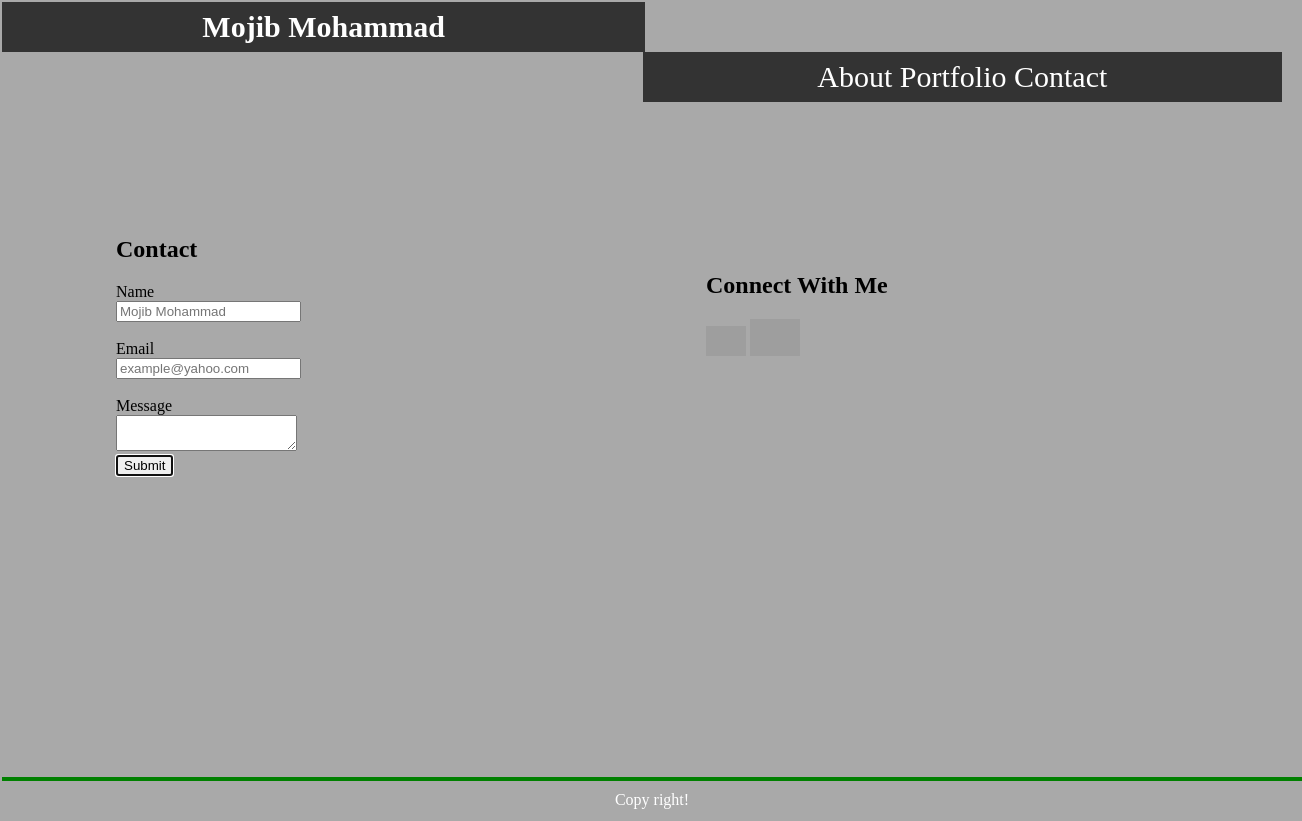
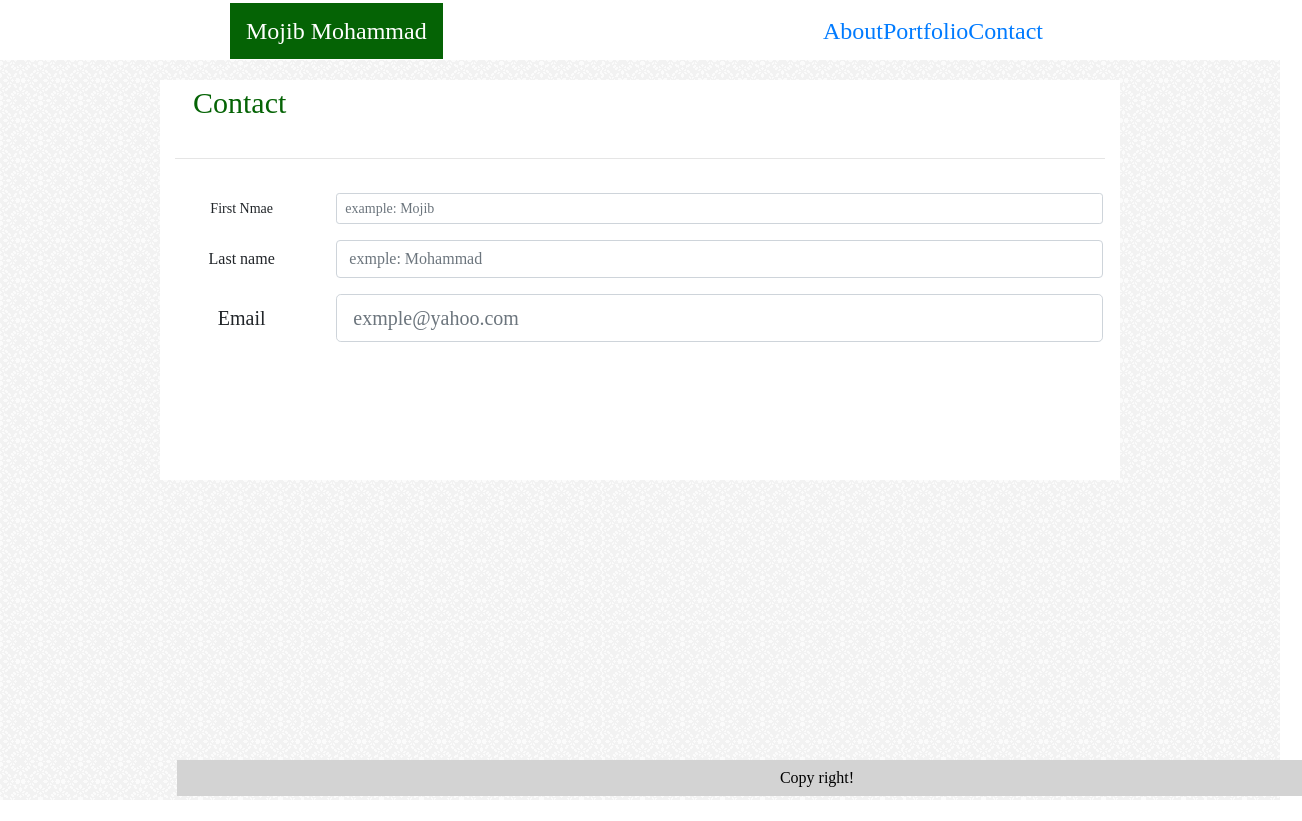
Before and after one commit to mojib2014/mojib2014.github.io, a plain HTML site: page contact.html in a window 1280 px wide. Shown: the whole page, 1302 px wide, since content can reach past the window. After the commit the page ends 800 px from the top, so only its background shows below. Drawn offline with nearby package versions, Linux system fonts and the light colour scheme; files that its build step writes are made by us from their sources; grey boxes are pictures that could not be loaded.

Commit message:
initial commits

```diff
--- /dev/null
+++ b/assets/css/reset.css
@@ -0,0 +1,48 @@
+/* http://meyerweb.com/eric/tools/css/reset/
+   v2.0 | 20110126
+   License: none (public domain)
+*/
+
+html, body, div, span, applet, object, iframe,
+h1, h2, h3, h4, h5, h6, p, blockquote, pre,
+a, abbr, acronym, address, big, cite, code,
+del, dfn, em, img, ins, kbd, q, s, samp,
+small, strike, strong, sub, sup, tt, var,
+b, u, i, center,
+dl, dt, dd, ol, ul, li,
+fieldset, form, label, legend,
+table, caption, tbody, tfoot, thead, tr, th, td,
+article, aside, canvas, details, embed,
+figure, figcaption, footer, header, hgroup,
+menu, nav, output, ruby, section, summary,
+time, mark, audio, video {
+	margin: 0;
+	padding: 0;
+	border: 0;
+	font-size: 100%;
+	font: inherit;
+	vertical-align: baseline;
+}
+/* HTML5 display-role reset for older browsers */
+article, aside, details, figcaption, figure,
+footer, header, hgroup, menu, nav, section {
+	display: block;
+}
+body {
+	line-height: 1;
+}
+ol, ul {
+	list-style: none;
+}
+blockquote, q {
+	quotes: none;
+}
+blockquote:before, blockquote:after,
+q:before, q:after {
+	content: '';
+	content: none;
+}
+table {
+	border-collapse: collapse;
+	border-spacing: 0;
+}
--- /dev/null
+++ b/assets/css/style.css
@@ -0,0 +1,100 @@
+body {
+    background: url("../images/light_grey.png");
+    /* margin: 0 auto; */
+    width: 100%;
+    font-family: arial, 'helvetica neue', helvetica, sans-serif;
+
+}
+.navigation-container {
+    width: 100%;
+    padding: 30px;
+    font-size: 24px;
+    margin-bottom: 20px;
+    background: white;
+}
+.header {
+    position: fixed;
+    left: 230px;
+    top: 3px;
+    background: rgb(5, 99, 5);
+    color: white;
+    padding: 16px;
+}
+
+.navbar {
+    position: fixed;
+    right: 221px;
+    top: 3px;
+    text-decoration-style: none;
+    padding: 16px;
+}
+a:hover {
+    color: green;
+}
+
+a:focus {
+    color: purple;
+}
+a:active {
+    color: red;
+}
+.container {
+    width: 960px;
+    margin: 0 auto;
+    height: 400px;
+    background: white;
+
+}
+.about-me {
+    font-size: 30px;
+    color: rgb(5, 99, 5);
+    padding: 8px;
+}
+.paragraph {
+    padding: 8px;
+}
+
+.image {
+    float: left;
+    width: 200px;
+    height: 200px;
+    margin-right: 8px;
+}
+
+
+.footer {
+    text-align: center;
+    width: 100%;
+    background: lightgray;
+    bottom: 4px;
+    padding: 10px;
+    position: fixed;
+    color: black;
+}
+
+
+/* styling contact.html from here below */
+
+.message {
+    font-size: 30px;
+    color: rgb(5, 99, 5);
+    padding: 8px;
+    margin-left: 10px;
+    /* float: left; */
+}
+.input {
+    /* width: 960px; */
+    margin: 2px 2px 2px 2px;
+    text-align: center;
+}
+
+/* portfolio.html styles start from here */
+.portfolio {
+    font-size: 30px;
+    margin-left: 8px;
+    color: rgb(5, 99, 5);
+}
+.pictures {
+    width: 200px;
+    height: 200px;
+}
--- a/contact.html
+++ b/contact.html
@@ -2,40 +2,65 @@
 <html lang = "en-us">
     <head>
         <meta charset = "UTF-8">
-        <link href = "style2.css" rel = "stylesheet" type = "text/css">
+        <link rel="stylesheet" href="https://stackpath.bootstrapcdn.com/bootstrap/4.1.0/css/bootstrap.min.css" integrity="sha384-9gVQ4dYFwwWSjIDZnLEWnxCjeSWFphJiwGPXr1jddIhOegiu1FwO5qRGvFXOdJZ4" crossorigin="anonymous">
+        <link href = "assets/css/style.css" rel = "stylesheet" type = "text/css">
+        <link href = "assets/css/reset.css" rel = "stylesheet" type = "text/css">
         <title>Contact info</title>
 
     </head>
 <body>
 
-
+        <div class = "navigation-container">
+                <header class = "header">
                   <h1>Mojib Mohammad</h1>
+                </header>
                 <div class = "navbar">
                   <a href = "index.html">About</a>
-        <a href = "">Portfolio</a>
+                  <a href = "Portfolio.html">Portfolio</a>
                   <a href = "contact.html">Contact</a>
                 </div>
+        </div>
         <div class = "container">
-        <section class = "contact">
-
+            <div class = "message">
               <h2>Contact</h2>
-
-           Name <br><input type = "text" placeholder = "Mojib Mohammad"><br><br>
-           Email <br><input type = "text" placeholder = "example@yahoo.com"><br><br>
-           Message <br><textarea type = "textarea"></textarea><br>
+            </div>
+           <br>
+             <hr>
+             <br>
+            <form class = "input">
+                    <form>
+                            <div class="form-group row">
+                              <label for="colFormLabelSm" class="col-sm-2 col-form-label col-form-label-sm">First Nmae</label>
+                              <div class="col-sm-10">
+                                <input type="email" class="form-control form-control-sm" id="colFormLabelSm" placeholder="example: Mojib">
+                              </div>
+                            </div>
+                            <div class="form-group row">
+                              <label for="colFormLabel" class="col-sm-2 col-form-label">Last name</label>
+                              <div class="col-sm-10">
+                                <input type="email" class="form-control" id="colFormLabel" placeholder="exmple: Mohammad">
+                              </div>
+                            </div>
+                            <div class="form-group row">
+                              <label for="colFormLabelLg" class="col-sm-2 col-form-label col-form-label-lg">Email</label>
+                              <div class="col-sm-10">
+                                <input type="email" class="form-control form-control-lg" id="colFormLabelLg" placeholder="exmple@yahoo.com">
+                              </div>
+                            <!-- </div>
+                          </form>
+              First Name <input type = "text" placeholder = "exmpl: Mojib"><br><br>
+              Last Name  <input type = "text" placeholder = "exmpl: Mohammad"<br><br>
+              Email <input type = "text" placeholder = "example@yahoo.com"><br><br>
+              Message <br><textarea rows = "10" cols = "100" type = "textarea"></textarea><br>
              <button autofocus>Submit</button>
-        </section>
-        <aside>
-            <h2>Connect With Me</h2>
-
-              <a href = "https://www.linkedin.com/in/mojib-mohammad-964588159/"> <img src = "https://upload.wikimedia.org/wikipedia/commons/c/ca/LinkedIn_logo_initials.png" alt = "linkdin logo" style = "width:40px"></a>
-              <a href = "https://github.com/mojib2014/HW-Wireframe"><img src = "https://assets-cdn.github.com/images/modules/logos_page/GitHub-Mark.png" alt = "github logo" style = "width: 50px"></a>
-
-        </aside>
+            </form>
+        </div> -->
 
     </div>
+        <div class = "footer">
             <footer>
               Copy right!
             </footer>
+        </div>
     </body>
 </html>
```
Also changed, not shown: index.html (+21 -17 lines), portfolio.html (+53 -0 lines), assets/images/light_grey.png (added), 4 other files. Lines whose indentation alone changed are shown as unchanged.
